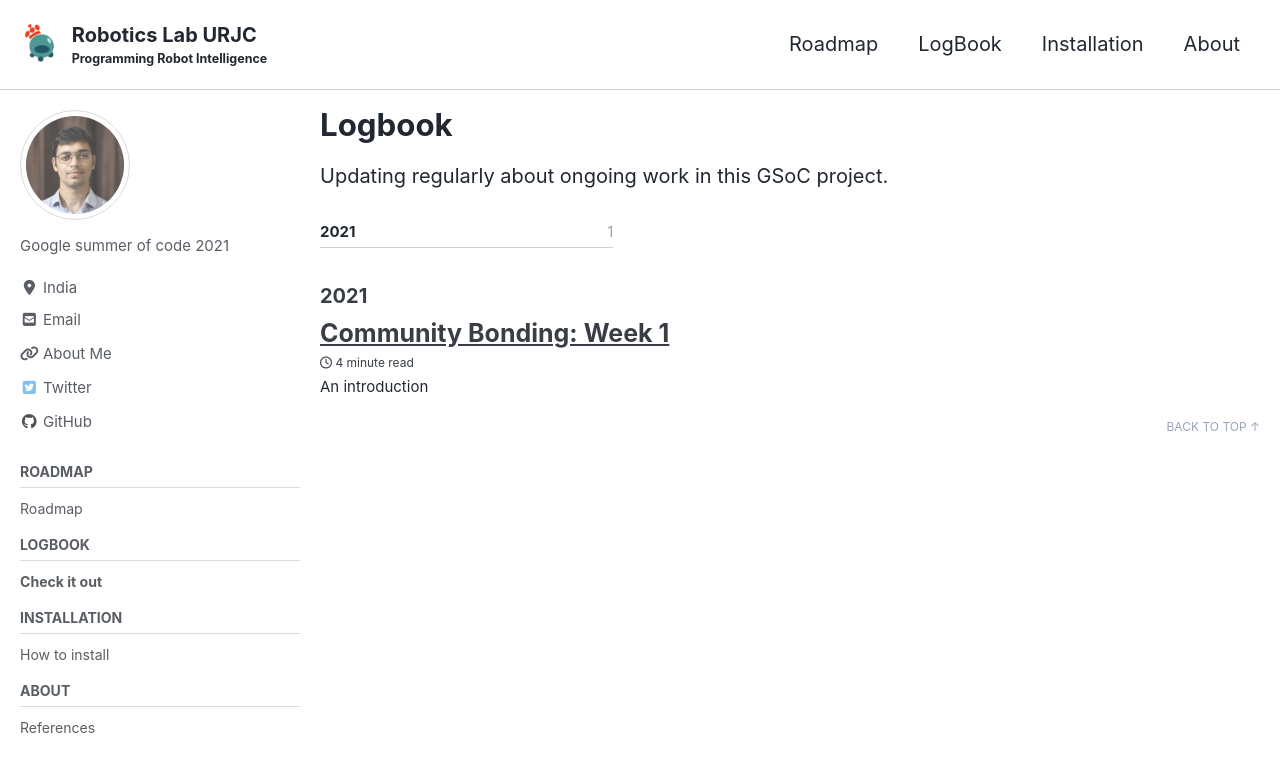
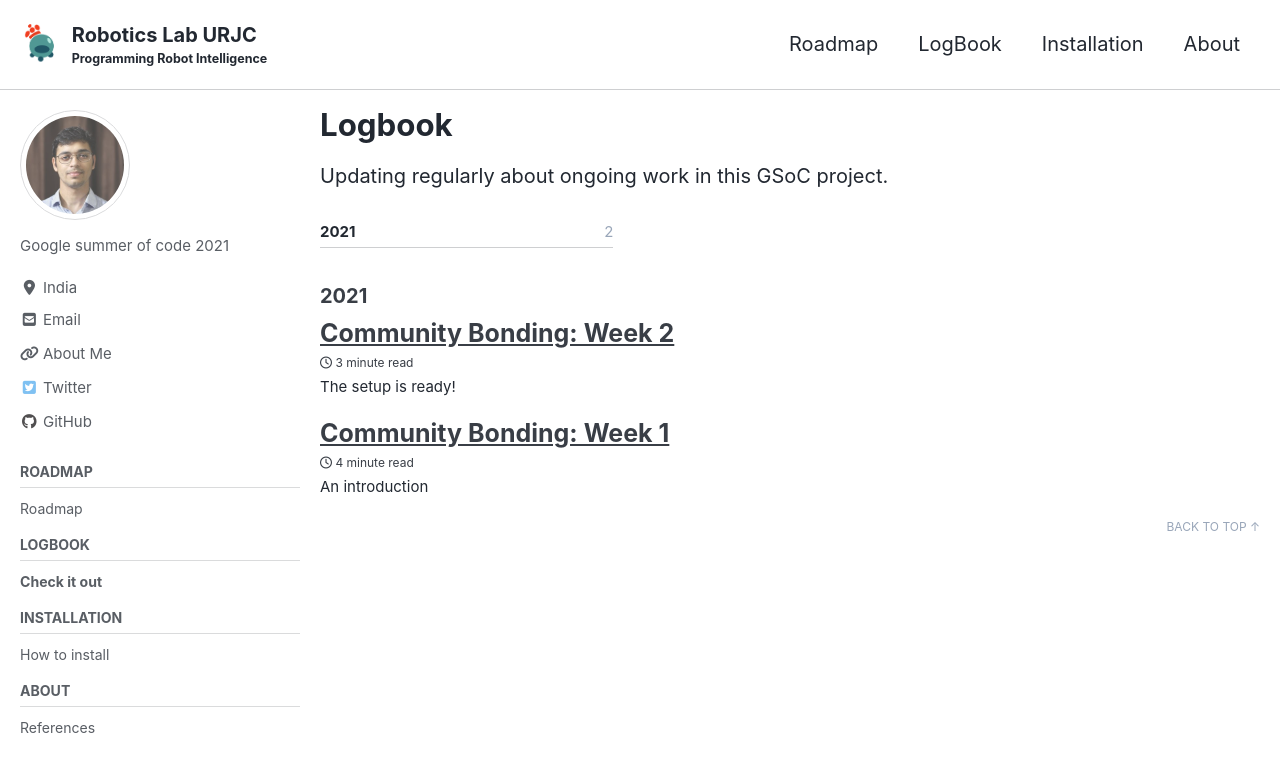
Before and after one commit to TheRoboticsClub/gsoc2021-Utkarsh_Mishra, a Jekyll site: the page built from docs/_pages/logbook.md, in a window 1280 px wide and 900 px high. Shown: the top 772 px of the window. Built offline with Jekyll 4.4.1, drawn with Linux system fonts in a browser that asks for light colours; cached includes are drawn as plain includes; nearby versions of some CDN libraries; some of the changed lines change nothing that is shown.

Commit message:
added week 2 community bonding blog

```diff
--- a/docs/_includes/head.html
+++ b/docs/_includes/head.html
@@ -39,3 +39,13 @@
     <script src="{{ script_path }}"></script>
   {% endfor %}
 {% endif %}
+
+<!-- for mathjax support -->
+{% if page.usemathjax %}
+  <script type="text/x-mathjax-config">
+    MathJax.Hub.Config({
+    TeX: { equationNumbers: { autoNumber: "AMS" } }
+    });
+  </script>
+  <script type="text/javascript" async src="http://cdn.mathjax.org/mathjax/latest/MathJax.js?config=TeX-AMS-MML_HTMLorMML"></script>
+{% endif %}
--- /dev/null
+++ b/docs/_posts/2021-06-04-Community-Bonding-Week-2.md
@@ -0,0 +1,113 @@
+---
+title: "Community Bonding: Week 2"
+excerpt: "The setup is ready!"
+usemathjax: true
+sidebar:
+  nav: "docs"
+
+toc: true
+toc_label: "Contents"
+toc_icon: "cog"
+
+
+categories:
+- GSoC
+tags:
+- Jderobot
+- Behavior Metrics
+- DL Studio
+- Deep Learning
+- Reinforcement Learning
+
+author: Utkarsh Mishra
+pinned: false
+---
+
+This week was all about analyzing last week's results, strengthening RL baseline and setting up my remote access at URJC Tamino platform.
+{: .text-justify}
+
+## Objectives
+
+- [x] Finalizing the RL Baseline
+- [x] Setting Up server for future computations
+- [x] Ablation study of Pilot-Net on multiple brains
+
+### Preliminaries about RL
+
+Reinforcement Learning (RL) is a strategy by learning based on interactions and feedback. Let's consider an agent in an unknown environment and it can obtain some rewards (positive feedback) by interacting with the environment. Following a fundamental strategy, the agent ought to take actions so as to maximize cumulative rewards. In our case, this scenario is a F1-racing car trying to maximize the cummulative reward by the following the line and moving forward in the race track. A figure showing such an interaction is given below.
+{: .text-justify}
+
+The agent a.k.a. the racing car observes an observation i.e. the current state of the front camera image view and decides the linear velocity and angular velocity which is fed into the simulator (Gym Gazebo [1]) to simulate the dynamics and get the next step.
+{: .text-justify}
+
+![]({{ site.url }}{{ site.baseurl }}/assets/images/blogs/rl_intro.png)
+
+
+### Preliminaries about OpenAI-GYM Environments
+
+The OpenAI Gym [2] framework provides libraries to design structured agent-environment settings, interactions and feedbacks. It helps in the design of effective reinforcement learning agents. In the concerned work, a sample custom environment was made with the help of custom environment settings provided by OpenAI Gym. A tyical custom environment architecture consists of:
+{: .text-justify}
+
+- **Reset function:** It resets all the environment variables and prepares the agent and environment for a new episode
+{: .text-justify}
+- **Step function:** Given an action $$a$$ choosen by the RL agent based on a policy $$\pi_\theta$$ and the current state $$s$$, i.e. $$a \sim \pi_\theta (s)$$, this function gives the next observation (state, $$s'$$), the reward feedback ($$r$$) and a termination flag ($$f=[True, False]$$) to inform if the episode is over or not.
+{: .text-justify}
+
+
+### Custom RL pipeline preparation
+
+The pipeline we are concerned of deals with both sensor based observations and the internal state of the robot. So, the overall state-vector for such a setting should consist of information from all of cameras images, laser distances and velocities of the robot. Thus the modified actor for our formulation has the capability of having all kinds of informations together and is shown in the figure below.
+{: .text-justify}
+
+![]({{ site.url }}{{ site.baseurl }}/assets/images/blogs/modified_actor.png)
+
+With the following configuration, the custom environment is designed to give both the images ($$o_t$$) and the velocity state ($${\bf v}_t = [v_t, \omega_t]$$). Now the actor policy, $$\pi_\theta$$, takes $${o_t, {\bf v}_t}$$ and passes both of them through image encoder $$\phi_o$$ and velcoity encoder $$\phi_v$$, to get output $$s_t = \{\phi_o(o_t), \phi_v(v_t, \omega_t)\}$$. After getting action, $$a_t$$, the transition dynamics ($$P$$) of the environment as simulated in Gym Gazebo provides us with:
+$$ o_{t+1}, {\bf v}_{t+1}, r_{t+1}, f_{t+1} \sim P(.|s_t, a_t)$$ and \\
+$$s_{t+1} = \{\phi_o(o_{t+1}), \phi_v(v_{t+1}, \omega_{t+1})\}$$
+{: .text-justify}
+
+
+The current implementation consists of 4 algorithms [3] in PyTorch:
+
+- **Deep Q-Learning**[4]: Off-Policy algorithm for discrete action spaces where there are finite choices for the actions to perform i.e. an eample can be (straight, backward, left, right)
+{: .text-justify}
+- **Deep Deterministic Policy Gradient**[5]: Off-Policy learning algorithm for continuous action spaces where an actions consists of infinitely many possibilities within a range i.e. for example predicting traget velcoties between 0 m/s to 13 m/s.
+{: .text-justify}
+- **Proximal Policy Optimization**[6]: On-Policy learning algorithm which can work for both discrete and continuous actions.
+
+### Setting up Tamino Server
+
+I am grateful to my mentors and the URJC team to provide me access to their Tamino server for all my computational requirements. I feel very positive to have a high computational capacity system with 8 core CPUs and a Nvidia 1080 GPU. So this week was spent in setting up ROS-Noetic and Behavior Metrics into the server system and setting up appropriate visualizations using the guidelines in [7].
+{: .text-justify}
+
+### Simulation Analysis and Results
+
+Just for some visuals, the video below shows the PilotNet brain completing Montreal Circuit and failing at a difficult corner at the Montmelo circuit. Well, this validates the baseline PilotNet on pytorch:
+{: .text-justify}
+
+<iframe width="560" height="315" src="https://www.youtube.com/embed/u7myt5Ge0ks" title="YouTube video player" frameborder="0" allow="accelerometer; autoplay; clipboard-write; encrypted-media; gyroscope; picture-in-picture" allowfullscreen></iframe>
+
+## References
+
+[1] [https://github.com/JdeRobot/BehaviorMetrics/tree/noetic-devel/gym-gazebo](https://github.com/JdeRobot/BehaviorMetrics/tree/noetic-devel/gym-gazebo) \\
+[2] [https://gym.openai.com/](https://gym.openai.com/) \\
+[3] [https://github.com/TheRoboticsClub/gsoc2021-Utkarsh_Mishra/tree/community_bonding/RL_algorithms](https://github.com/TheRoboticsClub/gsoc2021-Utkarsh_Mishra/tree/community_bonding/RL_algorithms)\\
+[4] The Arcade Learning Environment: An Evaluation Platform for General Agents, Bellemare *et al.* 2013 \\
+[5] Continuous Control With Deep Reinforcement Learning, Lillicrap *et al.* 2016 \\
+[6] Proximal Policy Optimization Algorithms, Schulman *et al.* 2017\\
+[7] [https://jderobot.github.io/BehaviorMetrics/install/ros_noetic](https://jderobot.github.io/BehaviorMetrics/install/ros_noetic)
+{: .text-justify}
+
+## Issues and Pull Requests
+
+### Pull Requests Updated
+
+- [https://github.com/JdeRobot/BehaviorMetrics/pull/157](https://github.com/JdeRobot/BehaviorMetrics/pull/157)
+
+### Pull Requests Created
+
+
+### Pull Requests Closed
+
+- [https://github.com/JdeRobot/BehaviorMetrics/pull/170](https://github.com/JdeRobot/BehaviorMetrics/pull/170)
+- [https://github.com/JdeRobot/DL-Studio/pull/1](https://github.com/JdeRobot/DL-Studio/pull/1)
```
Also changed, not shown: docs/assets/images/blogs/circuit.png (added), docs/assets/images/blogs/f1car.png (added), docs/assets/images/blogs/modified_actor.png (added), docs/assets/images/blogs/observation.png (added), docs/assets/images/blogs/rl_environment.png (added), docs/assets/images/blogs/rl_intro.png (added).
